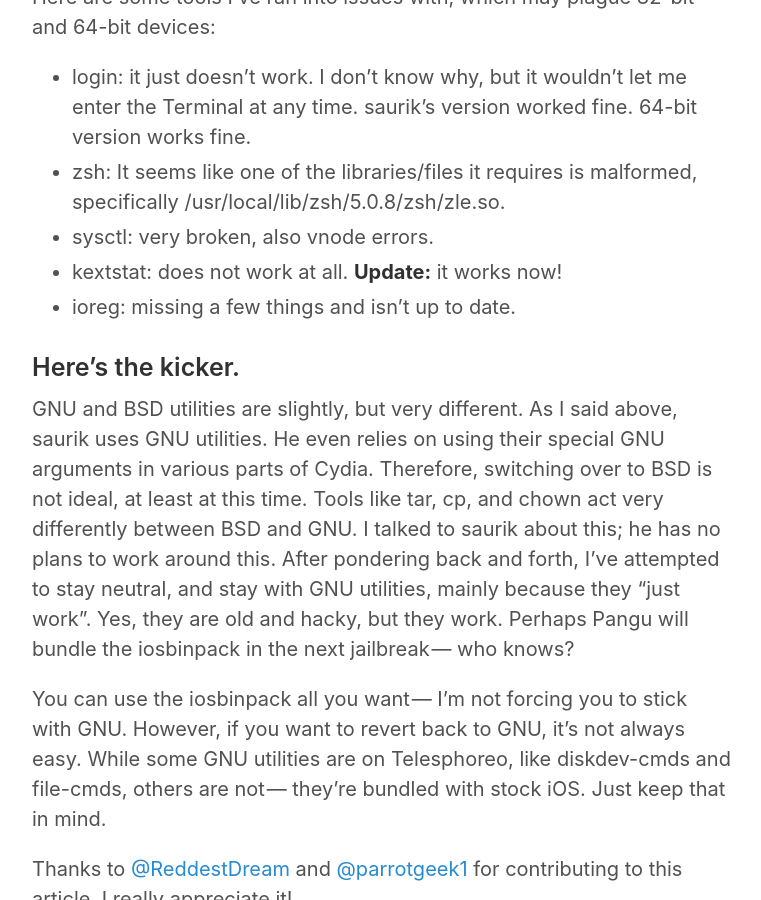
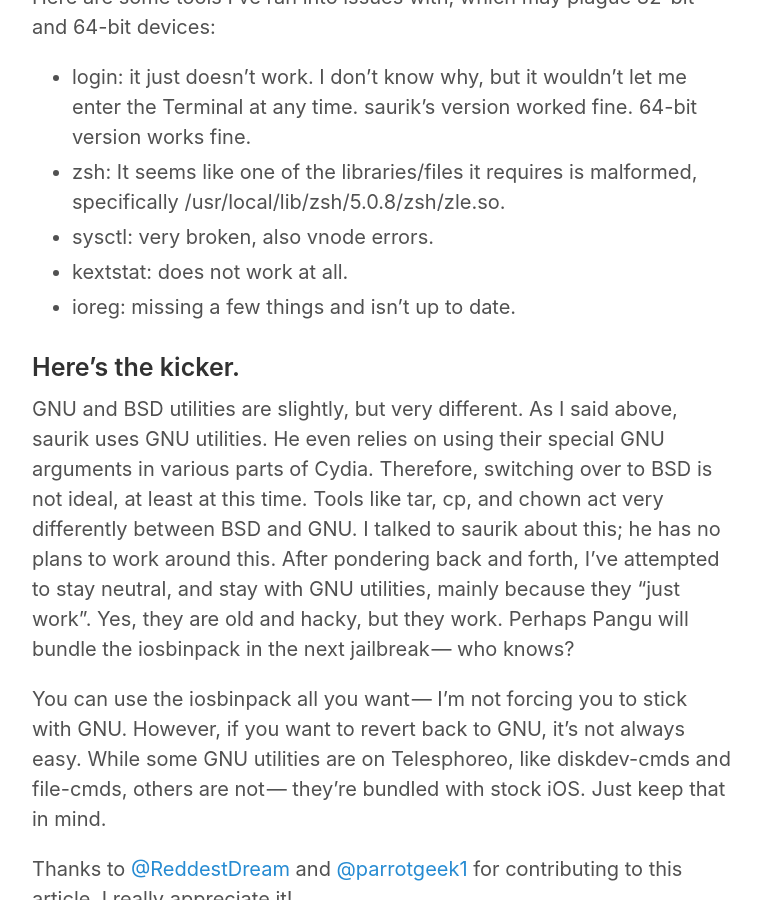
Before and after one commit to citrusui/bbq-quest, a Jekyll site: the page built from _posts/2016-03-27-gnu-vs-bsd-utilities on-ios.md, in a window 1280 px wide and 900 px high, scrolled down 1289 px. Shown: the whole window, without its empty margins (258-1019 px from the left). Built offline with Jekyll 4.4.1, drawn with Linux system fonts in a browser that asks for light colours.

Commit message:
correction: kextstat does not work on 64-bit

```diff
--- a/_posts/2016-03-27-gnu-vs-bsd-utilities on-ios.md
+++ b/_posts/2016-03-27-gnu-vs-bsd-utilities on-ios.md
@@ -26,7 +26,7 @@
 - login: it just doesn’t work. I don’t know why, but it wouldn’t let me enter the Terminal at any time. saurik’s version worked fine. 64-bit version works fine.
 - zsh: It seems like one of the libraries/files it requires is malformed, specifically /usr/local/lib/zsh/5.0.8/zsh/zle.so.
 - sysctl: very broken, also vnode errors.
-- kextstat: does not work at all. **Update:** it works now!
+- kextstat: does not work at all.
 - ioreg: missing a few things and isn’t up to date.
 
 ### Here’s the kicker.
```
